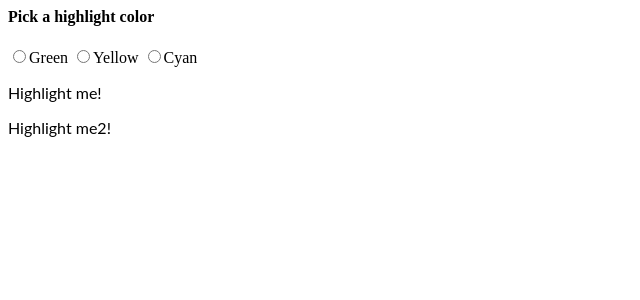
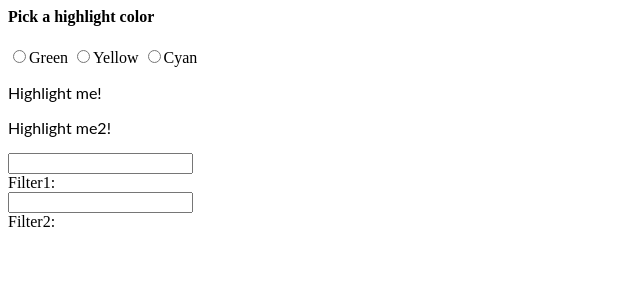
Before and after one commit to vlastanov/angular-15.05, an Angular app: page / in a window 1280 px wide. Shown: the top 300 px of the page, without its empty margins (0-640 px from the left). Built offline with nearby package versions, Linux system fonts and the light colour scheme.

Commit message:
2 files modified

```diff
--- a/src/app/app.component.html
+++ b/src/app/app.component.html
@@ -6,3 +6,23 @@
 </div>
 <p  [appHighlight]='color' defaultColor="violet">Highlight me!</p>
 <p appHighlight highlightColor='green' defaultColor="violet">Highlight me2!</p>
+
+<div class="row">
+
+    <div class="col-md-3">
+        <input type="text" #divElem [ngModel]='filter1' (ngModelChange)='filter1=$event'>
+        <br>
+        <div>
+            Filter1: {{filter1}}
+        </div>
+    </div>
+
+    <div class="col-md-3">
+        <input type="text" #nameElement [ngModel]='filter2' (ngModelChange)='onFilter2($event)'>
+        <br>
+        <div>
+            Filter2: {{filter2}}
+        </div>
+    </div>
+
+</div>
--- a/src/app/app.component.ts
+++ b/src/app/app.component.ts
@@ -1,4 +1,6 @@
-import { Component, VERSION } from '@angular/core';
+import { Component, VERSION,ViewChildren, QueryList,ElementRef,  ViewChild } from '@angular/core';
+import { NgModel } from '@angular/forms';
+import { Subscription } from 'rxjs';
 
 @Component({
   selector: 'my-app',
@@ -8,4 +10,36 @@ import { Component, VERSION } from '@angular/core';
 export class AppComponent  {
   name = 'Angular1 ' + VERSION.major;
   color = 'yellow'
+
+  filter1: string;
+  filter2: string;
+  @ViewChildren('divElem,nameElement') inputElementRefs: QueryList<ElementRef>
+  @ViewChildren(NgModel) inputElementRefs2: QueryList<NgModel>
+
+
+private _sub: Subscription
+  private _filterInput: NgModel
+
+  get filterInput(): NgModel {
+    return this._filterInput
+  }
+
+  @ViewChild(NgModel)
+  set filterInput(value: NgModel) {
+    // console.log(value)
+    this._filterInput = value;
+    if (this.filterInput && !this._sub) {
+      this._sub = this.filterInput.valueChanges.subscribe((changes) => {
+        this.filter1=changes;
+        return console.log(this.filter1)
+      }
+      )
+    }
+  }
+
+  onFilter2(event: string) {
+    this.filter2 = event
+  }
+
+
 }
```
